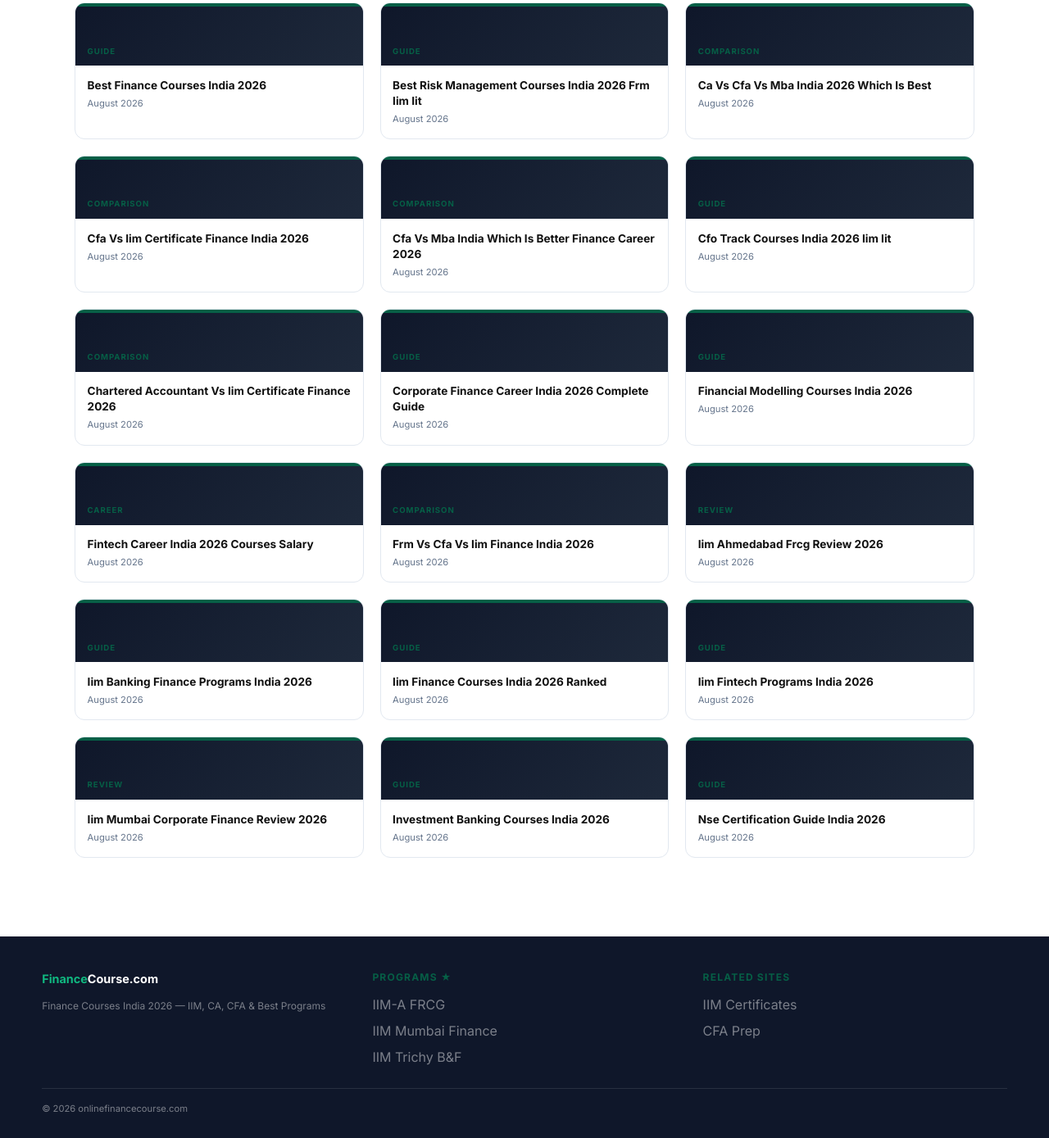
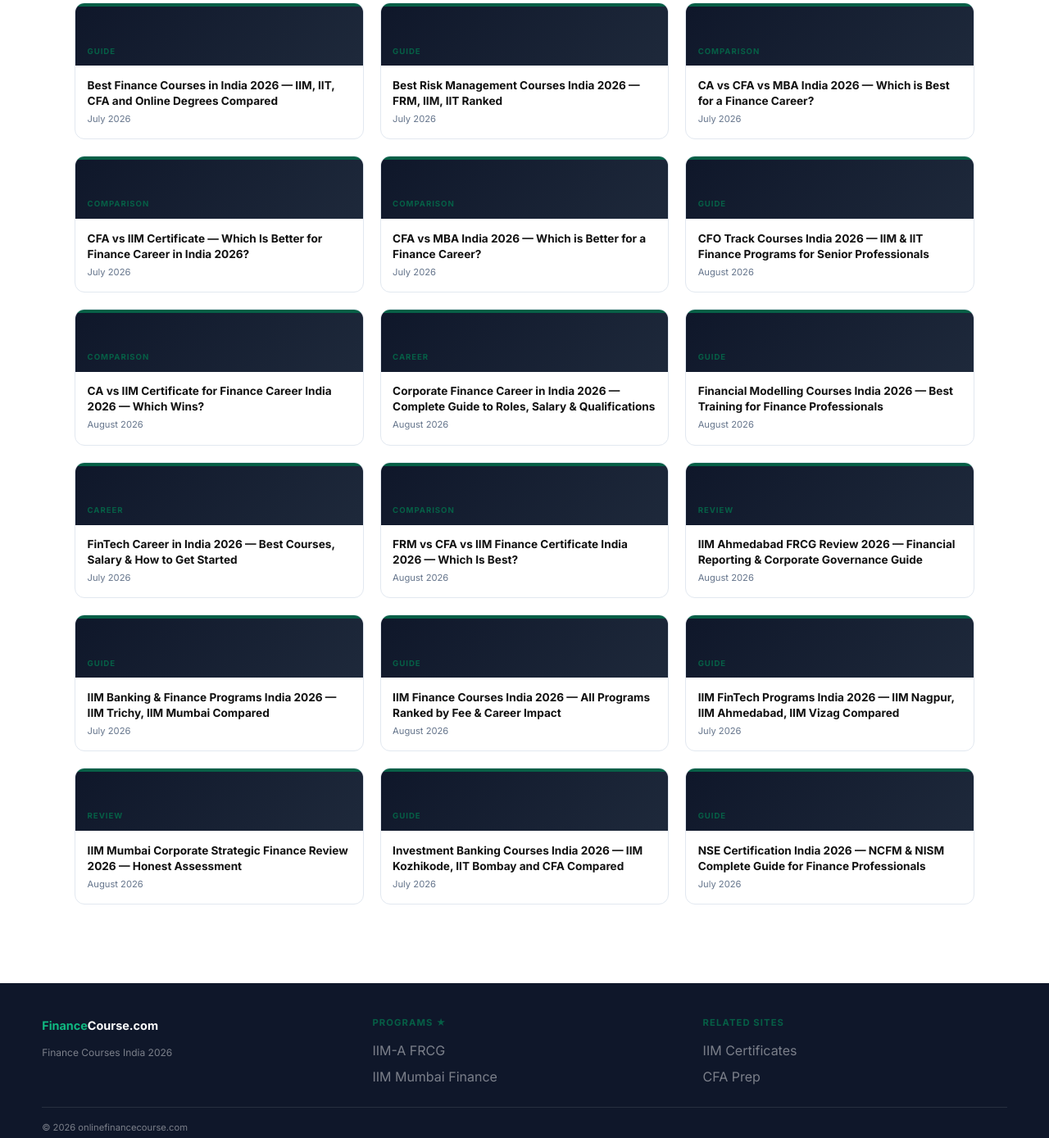
Before and after one commit to durgeshkekare-gif/onlinefinancecourse-com, a website: page blog/index.html in a window 1280 px wide. Shown: the part 354-1743 px from the top of the page at 82% size. Drawn offline with Linux system fonts and the light colour scheme.

Commit message:
fix: blog index — real titles, real publish dates (no more hardcoded August 2026)

```diff
--- a/blog/index.html
+++ b/blog/index.html
@@ -1,7 +1,10 @@
-<!DOCTYPE html><html lang="en"><head>
+<!DOCTYPE html>
+<html lang="en">
+<head>
 <meta charset="UTF-8"><link rel="icon" href="/favicon.ico">
-<meta name="viewport" content="width=device-width,initial-scale=1.0"><meta name="robots" content="index,follow">
-<meta name="description" content="Best finance courses India 2026. IIM certificates, CA, CFA, FRM — honest reviews and career guides.">
+<meta name="viewport" content="width=device-width,initial-scale=1.0">
+<meta name="robots" content="index,follow">
+<meta name="description" content="Best finance courses India 2026. IIM, CA, CFA, FRM.">
 <title>Blog — 18 Guides | onlinefinancecourse.com</title>
 <link rel="canonical" href="https://onlinefinancecourse.com/blog">
 <script async src="https://www.googletagmanager.com/gtag/js?id=G-V9K91BYWFK"></script>
@@ -9,41 +12,212 @@
 <link rel="preconnect" href="https://fonts.googleapis.com">
 <link href="https://fonts.googleapis.com/css2?family=Sora:wght@400;600;700;800&family=Inter:wght@300;400;500;600;700&display=swap" rel="stylesheet">
 <link rel="stylesheet" href="/assets/style.css?v=11">
-</head><body>
-<nav class="nav"><a href="/" class="nav-logo"><span style='color:#10B981'>Finance</span>Course.com</a><ul class="nav-links"><li><a href="/courses/">Courses</a></li><li><a href="/blog/">Blog</a></li></ul><a href="/apply.html" class="nav-cta">Free Counselling</a><button class="nav-ham">&#9776;</button></nav>
+</head>
+<body>
+<nav class="nav">
+  <a href="/" class="nav-logo"><span style='color:#10B981'>Finance</span>Course.com</a>
+  <ul class="nav-links"><li><a href='/courses/'>Courses</a></li><li><a href='/blog/'>Blog</a></li></ul>
+  <a href="/apply.html" class="nav-cta">Free Counselling</a>
+  <button class="nav-ham">&#9776;</button>
+</nav>
 <div style="background:linear-gradient(135deg,#0F172A,#1E293B);padding:52px 4%;text-align:center;border-bottom:3px solid #065F4633;">
-  <span style="font-size:.63rem;font-weight:700;letter-spacing:.16em;text-transform:uppercase;color:#065F46;display:block;margin-bottom:.5rem;">18 articles · Updated August 2026</span>
+  <span style="font-size:.63rem;font-weight:700;letter-spacing:.16em;text-transform:uppercase;color:#065F46;display:block;margin-bottom:.5rem;">18 articles · Updated July 2026</span>
   <h1 style="font-family:Sora,sans-serif;font-size:clamp(1.75rem,3.5vw,2.4rem);font-weight:800;color:#fff;letter-spacing:-.03em;margin-bottom:.5rem;">Guides &amp; Reviews</h1>
   <p style="font-size:.875rem;color:rgba(255,255,255,.45);max-width:520px;margin:.5rem auto 0;">Program reviews, comparisons, career guides and salary insights for professionals in India.</p>
 </div>
 <div class="blog-grid">
-<a href="/blog/best-finance-courses-india-2026" class="blog-card"><div class="blog-card-bar" style="background:#065F46;"></div><div class="blog-card-head"><span class="blog-card-cat" style="color:#065F46;">Guide</span></div><div class="blog-card-body"><div class="blog-card-title">Best Finance Courses India 2026</div><div class="blog-card-date">August 2026</div></div></a>
-<a href="/blog/best-risk-management-courses-india-2026-frm-iim-iit" class="blog-card"><div class="blog-card-bar" style="background:#065F46;"></div><div class="blog-card-head"><span class="blog-card-cat" style="color:#065F46;">Guide</span></div><div class="blog-card-body"><div class="blog-card-title">Best Risk Management Courses India 2026 Frm Iim Iit</div><div class="blog-card-date">August 2026</div></div></a>
-<a href="/blog/ca-vs-cfa-vs-mba-india-2026-which-is-best" class="blog-card"><div class="blog-card-bar" style="background:#065F46;"></div><div class="blog-card-head"><span class="blog-card-cat" style="color:#065F46;">Comparison</span></div><div class="blog-card-body"><div class="blog-card-title">Ca Vs Cfa Vs Mba India 2026 Which Is Best</div><div class="blog-card-date">August 2026</div></div></a>
-<a href="/blog/cfa-vs-iim-certificate-finance-india-2026" class="blog-card"><div class="blog-card-bar" style="background:#065F46;"></div><div class="blog-card-head"><span class="blog-card-cat" style="color:#065F46;">Comparison</span></div><div class="blog-card-body"><div class="blog-card-title">Cfa Vs Iim Certificate Finance India 2026</div><div class="blog-card-date">August 2026</div></div></a>
-<a href="/blog/cfa-vs-mba-india-which-is-better-finance-career-2026" class="blog-card"><div class="blog-card-bar" style="background:#065F46;"></div><div class="blog-card-head"><span class="blog-card-cat" style="color:#065F46;">Comparison</span></div><div class="blog-card-body"><div class="blog-card-title">Cfa Vs Mba India Which Is Better Finance Career 2026</div><div class="blog-card-date">August 2026</div></div></a>
-<a href="/blog/cfo-track-courses-india-2026-iim-iit" class="blog-card"><div class="blog-card-bar" style="background:#065F46;"></div><div class="blog-card-head"><span class="blog-card-cat" style="color:#065F46;">Guide</span></div><div class="blog-card-body"><div class="blog-card-title">Cfo Track Courses India 2026 Iim Iit</div><div class="blog-card-date">August 2026</div></div></a>
-<a href="/blog/chartered-accountant-vs-iim-certificate-finance-2026" class="blog-card"><div class="blog-card-bar" style="background:#065F46;"></div><div class="blog-card-head"><span class="blog-card-cat" style="color:#065F46;">Comparison</span></div><div class="blog-card-body"><div class="blog-card-title">Chartered Accountant Vs Iim Certificate Finance 2026</div><div class="blog-card-date">August 2026</div></div></a>
-<a href="/blog/corporate-finance-career-india-2026-complete-guide" class="blog-card"><div class="blog-card-bar" style="background:#065F46;"></div><div class="blog-card-head"><span class="blog-card-cat" style="color:#065F46;">Guide</span></div><div class="blog-card-body"><div class="blog-card-title">Corporate Finance Career India 2026 Complete Guide</div><div class="blog-card-date">August 2026</div></div></a>
-<a href="/blog/financial-modelling-courses-india-2026" class="blog-card"><div class="blog-card-bar" style="background:#065F46;"></div><div class="blog-card-head"><span class="blog-card-cat" style="color:#065F46;">Guide</span></div><div class="blog-card-body"><div class="blog-card-title">Financial Modelling Courses India 2026</div><div class="blog-card-date">August 2026</div></div></a>
-<a href="/blog/fintech-career-india-2026-courses-salary" class="blog-card"><div class="blog-card-bar" style="background:#065F46;"></div><div class="blog-card-head"><span class="blog-card-cat" style="color:#065F46;">Career</span></div><div class="blog-card-body"><div class="blog-card-title">Fintech Career India 2026 Courses Salary</div><div class="blog-card-date">August 2026</div></div></a>
-<a href="/blog/frm-vs-cfa-vs-iim-finance-india-2026" class="blog-card"><div class="blog-card-bar" style="background:#065F46;"></div><div class="blog-card-head"><span class="blog-card-cat" style="color:#065F46;">Comparison</span></div><div class="blog-card-body"><div class="blog-card-title">Frm Vs Cfa Vs Iim Finance India 2026</div><div class="blog-card-date">August 2026</div></div></a>
-<a href="/blog/iim-ahmedabad-frcg-review-2026" class="blog-card"><div class="blog-card-bar" style="background:#065F46;"></div><div class="blog-card-head"><span class="blog-card-cat" style="color:#065F46;">Review</span></div><div class="blog-card-body"><div class="blog-card-title">Iim Ahmedabad Frcg Review 2026</div><div class="blog-card-date">August 2026</div></div></a>
-<a href="/blog/iim-banking-finance-programs-india-2026" class="blog-card"><div class="blog-card-bar" style="background:#065F46;"></div><div class="blog-card-head"><span class="blog-card-cat" style="color:#065F46;">Guide</span></div><div class="blog-card-body"><div class="blog-card-title">Iim Banking Finance Programs India 2026</div><div class="blog-card-date">August 2026</div></div></a>
-<a href="/blog/iim-finance-courses-india-2026-ranked" class="blog-card"><div class="blog-card-bar" style="background:#065F46;"></div><div class="blog-card-head"><span class="blog-card-cat" style="color:#065F46;">Guide</span></div><div class="blog-card-body"><div class="blog-card-title">Iim Finance Courses India 2026 Ranked</div><div class="blog-card-date">August 2026</div></div></a>
-<a href="/blog/iim-fintech-programs-india-2026" class="blog-card"><div class="blog-card-bar" style="background:#065F46;"></div><div class="blog-card-head"><span class="blog-card-cat" style="color:#065F46;">Guide</span></div><div class="blog-card-body"><div class="blog-card-title">Iim Fintech Programs India 2026</div><div class="blog-card-date">August 2026</div></div></a>
-<a href="/blog/iim-mumbai-corporate-finance-review-2026" class="blog-card"><div class="blog-card-bar" style="background:#065F46;"></div><div class="blog-card-head"><span class="blog-card-cat" style="color:#065F46;">Review</span></div><div class="blog-card-body"><div class="blog-card-title">Iim Mumbai Corporate Finance Review 2026</div><div class="blog-card-date">August 2026</div></div></a>
-<a href="/blog/investment-banking-courses-india-2026" class="blog-card"><div class="blog-card-bar" style="background:#065F46;"></div><div class="blog-card-head"><span class="blog-card-cat" style="color:#065F46;">Guide</span></div><div class="blog-card-body"><div class="blog-card-title">Investment Banking Courses India 2026</div><div class="blog-card-date">August 2026</div></div></a>
-<a href="/blog/nse-certification-guide-india-2026" class="blog-card"><div class="blog-card-bar" style="background:#065F46;"></div><div class="blog-card-head"><span class="blog-card-cat" style="color:#065F46;">Guide</span></div><div class="blog-card-body"><div class="blog-card-title">Nse Certification Guide India 2026</div><div class="blog-card-date">August 2026</div></div></a>
+<a href="/blog/best-finance-courses-india-2026" class="blog-card">
+  <div class="blog-card-bar" style="background:#065F46;"></div>
+  <div class="blog-card-head">
+    <span class="blog-card-cat" style="color:#065F46;">Guide</span>
+  </div>
+  <div class="blog-card-body">
+    <div class="blog-card-title">Best Finance Courses in India 2026 — IIM, IIT, CFA and Online Degrees Compared</div>
+    <div class="blog-card-date">July 2026</div>
+  </div>
+</a>
+<a href="/blog/best-risk-management-courses-india-2026-frm-iim-iit" class="blog-card">
+  <div class="blog-card-bar" style="background:#065F46;"></div>
+  <div class="blog-card-head">
+    <span class="blog-card-cat" style="color:#065F46;">Guide</span>
+  </div>
+  <div class="blog-card-body">
+    <div class="blog-card-title">Best Risk Management Courses India 2026 — FRM, IIM, IIT Ranked</div>
+    <div class="blog-card-date">July 2026</div>
+  </div>
+</a>
+<a href="/blog/ca-vs-cfa-vs-mba-india-2026-which-is-best" class="blog-card">
+  <div class="blog-card-bar" style="background:#065F46;"></div>
+  <div class="blog-card-head">
+    <span class="blog-card-cat" style="color:#065F46;">Comparison</span>
+  </div>
+  <div class="blog-card-body">
+    <div class="blog-card-title">CA vs CFA vs MBA India 2026 — Which is Best for a Finance Career?</div>
+    <div class="blog-card-date">July 2026</div>
+  </div>
+</a>
+<a href="/blog/cfa-vs-iim-certificate-finance-india-2026" class="blog-card">
+  <div class="blog-card-bar" style="background:#065F46;"></div>
+  <div class="blog-card-head">
+    <span class="blog-card-cat" style="color:#065F46;">Comparison</span>
+  </div>
+  <div class="blog-card-body">
+    <div class="blog-card-title">CFA vs IIM Certificate — Which Is Better for Finance Career in India 2026?</div>
+    <div class="blog-card-date">July 2026</div>
+  </div>
+</a>
+<a href="/blog/cfa-vs-mba-india-which-is-better-finance-career-2026" class="blog-card">
+  <div class="blog-card-bar" style="background:#065F46;"></div>
+  <div class="blog-card-head">
+    <span class="blog-card-cat" style="color:#065F46;">Comparison</span>
+  </div>
+  <div class="blog-card-body">
+    <div class="blog-card-title">CFA vs MBA India 2026 — Which is Better for a Finance Career?</div>
+    <div class="blog-card-date">July 2026</div>
+  </div>
+</a>
+<a href="/blog/cfo-track-courses-india-2026-iim-iit" class="blog-card">
+  <div class="blog-card-bar" style="background:#065F46;"></div>
+  <div class="blog-card-head">
+    <span class="blog-card-cat" style="color:#065F46;">Guide</span>
+  </div>
+  <div class="blog-card-body">
+    <div class="blog-card-title">CFO Track Courses India 2026 — IIM & IIT Finance Programs for Senior Professionals</div>
+    <div class="blog-card-date">August 2026</div>
+  </div>
+</a>
+<a href="/blog/chartered-accountant-vs-iim-certificate-finance-2026" class="blog-card">
+  <div class="blog-card-bar" style="background:#065F46;"></div>
+  <div class="blog-card-head">
+    <span class="blog-card-cat" style="color:#065F46;">Comparison</span>
+  </div>
+  <div class="blog-card-body">
+    <div class="blog-card-title">CA vs IIM Certificate for Finance Career India 2026 — Which Wins?</div>
+    <div class="blog-card-date">August 2026</div>
+  </div>
+</a>
+<a href="/blog/corporate-finance-career-india-2026-complete-guide" class="blog-card">
+  <div class="blog-card-bar" style="background:#065F46;"></div>
+  <div class="blog-card-head">
+    <span class="blog-card-cat" style="color:#065F46;">Career</span>
+  </div>
+  <div class="blog-card-body">
+    <div class="blog-card-title">Corporate Finance Career in India 2026 — Complete Guide to Roles, Salary & Qualifications</div>
+    <div class="blog-card-date">August 2026</div>
+  </div>
+</a>
+<a href="/blog/financial-modelling-courses-india-2026" class="blog-card">
+  <div class="blog-card-bar" style="background:#065F46;"></div>
+  <div class="blog-card-head">
+    <span class="blog-card-cat" style="color:#065F46;">Guide</span>
+  </div>
+  <div class="blog-card-body">
+    <div class="blog-card-title">Financial Modelling Courses India 2026 — Best Training for Finance Professionals</div>
+    <div class="blog-card-date">August 2026</div>
+  </div>
+</a>
+<a href="/blog/fintech-career-india-2026-courses-salary" class="blog-card">
+  <div class="blog-card-bar" style="background:#065F46;"></div>
+  <div class="blog-card-head">
+    <span class="blog-card-cat" style="color:#065F46;">Career</span>
+  </div>
+  <div class="blog-card-body">
+    <div class="blog-card-title">FinTech Career in India 2026 — Best Courses, Salary & How to Get Started</div>
+    <div class="blog-card-date">July 2026</div>
+  </div>
+</a>
+<a href="/blog/frm-vs-cfa-vs-iim-finance-india-2026" class="blog-card">
+  <div class="blog-card-bar" style="background:#065F46;"></div>
+  <div class="blog-card-head">
+    <span class="blog-card-cat" style="color:#065F46;">Comparison</span>
+  </div>
+  <div class="blog-card-body">
+    <div class="blog-card-title">FRM vs CFA vs IIM Finance Certificate India 2026 — Which Is Best?</div>
+    <div class="blog-card-date">August 2026</div>
+  </div>
+</a>
+<a href="/blog/iim-ahmedabad-frcg-review-2026" class="blog-card">
+  <div class="blog-card-bar" style="background:#065F46;"></div>
+  <div class="blog-card-head">
+    <span class="blog-card-cat" style="color:#065F46;">Review</span>
+  </div>
+  <div class="blog-card-body">
+    <div class="blog-card-title">IIM Ahmedabad FRCG Review 2026 — Financial Reporting & Corporate Governance Guide</div>
+    <div class="blog-card-date">August 2026</div>
+  </div>
+</a>
+<a href="/blog/iim-banking-finance-programs-india-2026" class="blog-card">
+  <div class="blog-card-bar" style="background:#065F46;"></div>
+  <div class="blog-card-head">
+    <span class="blog-card-cat" style="color:#065F46;">Guide</span>
+  </div>
+  <div class="blog-card-body">
+    <div class="blog-card-title">IIM Banking & Finance Programs India 2026 — IIM Trichy, IIM Mumbai Compared</div>
+    <div class="blog-card-date">July 2026</div>
+  </div>
+</a>
+<a href="/blog/iim-finance-courses-india-2026-ranked" class="blog-card">
+  <div class="blog-card-bar" style="background:#065F46;"></div>
+  <div class="blog-card-head">
+    <span class="blog-card-cat" style="color:#065F46;">Guide</span>
+  </div>
+  <div class="blog-card-body">
+    <div class="blog-card-title">IIM Finance Courses India 2026 — All Programs Ranked by Fee & Career Impact</div>
+    <div class="blog-card-date">August 2026</div>
+  </div>
+</a>
+<a href="/blog/iim-fintech-programs-india-2026" class="blog-card">
+  <div class="blog-card-bar" style="background:#065F46;"></div>
+  <div class="blog-card-head">
+    <span class="blog-card-cat" style="color:#065F46;">Guide</span>
+  </div>
+  <div class="blog-card-body">
+    <div class="blog-card-title">IIM FinTech Programs India 2026 — IIM Nagpur, IIM Ahmedabad, IIM Vizag Compared</div>
+    <div class="blog-card-date">July 2026</div>
+  </div>
+</a>
+<a href="/blog/iim-mumbai-corporate-finance-review-2026" class="blog-card">
+  <div class="blog-card-bar" style="background:#065F46;"></div>
+  <div class="blog-card-head">
+    <span class="blog-card-cat" style="color:#065F46;">Review</span>
+  </div>
+  <div class="blog-card-body">
+    <div class="blog-card-title">IIM Mumbai Corporate Strategic Finance Review 2026 — Honest Assessment</div>
+    <div class="blog-card-date">August 2026</div>
+  </div>
+</a>
+<a href="/blog/investment-banking-courses-india-2026" class="blog-card">
+  <div class="blog-card-bar" style="background:#065F46;"></div>
+  <div class="blog-card-head">
+    <span class="blog-card-cat" style="color:#065F46;">Guide</span>
+  </div>
+  <div class="blog-card-body">
+    <div class="blog-card-title">Investment Banking Courses India 2026 — IIM Kozhikode, IIT Bombay and CFA Compared</div>
+    <div class="blog-card-date">July 2026</div>
+  </div>
+</a>
+<a href="/blog/nse-certification-guide-india-2026" class="blog-card">
+  <div class="blog-card-bar" style="background:#065F46;"></div>
+  <div class="blog-card-head">
+    <span class="blog-card-cat" style="color:#065F46;">Guide</span>
+  </div>
+  <div class="blog-card-body">
+    <div class="blog-card-title">NSE Certification India 2026 — NCFM & NISM Complete Guide for Finance Professionals</div>
+    <div class="blog-card-date">July 2026</div>
+  </div>
+</a>
 </div>
 <footer style="background:#0F172A;color:rgba(255,255,255,.45);padding:2.5rem 4%;margin-top:3rem;">
-<div style="max-width:1200px;margin:0 auto;display:grid;grid-template-columns:1fr 1fr 1fr;gap:2rem;">
-<div><div style="color:#fff;font-weight:700;font-size:.9rem;margin-bottom:.75rem;"><span style='color:#10B981'>Finance</span>Course.com</div><p style="font-size:.75rem;line-height:1.7;">Finance Courses India 2026 — IIM, CA, CFA & Best Programs</p></div>
-<div><div style="color:#065F46;font-weight:700;font-size:.75rem;text-transform:uppercase;letter-spacing:.1em;margin-bottom:.75rem;">Programs ★</div><ul style="list-style:none;padding:0;margin:0;display:flex;flex-direction:column;gap:.4rem;"><li><a href="https://www.jaroeducation.com/financial-reporting-and-corporate-governance-iim-ahmedabad" target="_blank" rel="noopener">IIM-A FRCG</a></li><li><a href="https://www.jaroeducation.com/executive-certificate-program-in-corporate-strategic-finance-iim-mumbai" target="_blank" rel="noopener">IIM Mumbai Finance</a></li><li><a href="https://www.jaroeducation.com/banking-finance-pg-certificate-programme-iim-trichy" target="_blank" rel="noopener">IIM Trichy B&F</a></li></ul></div>
-<div><div style="color:#065F46;font-weight:700;font-size:.75rem;text-transform:uppercase;letter-spacing:.1em;margin-bottom:.75rem;">Related Sites</div><ul style="list-style:none;padding:0;margin:0;display:flex;flex-direction:column;gap:.4rem;"><li><a href="https://iimcertificate.in">IIM Certificates</a></li><li><a href="https://cfa-prep.in">CFA Prep</a></li></ul></div>
+<div style="max-width:1200px;margin:0 auto;display:grid;grid-template-columns:1fr 1fr 1fr;gap:2rem;flex-wrap:wrap;">
+<div><div style="color:#fff;font-weight:700;font-size:.9rem;margin-bottom:.75rem;"><span style='color:#10B981'>Finance</span>Course.com</div><p style="font-size:.75rem;line-height:1.7;">Finance Courses India 2026</p></div>
+<div><div style="color:#065F46;font-weight:700;font-size:.7rem;text-transform:uppercase;letter-spacing:.1em;margin-bottom:.75rem;">Programs ★</div><ul style="list-style:none;padding:0;margin:0;display:flex;flex-direction:column;gap:.4rem;"><li><a href="https://www.jaroeducation.com/financial-reporting-and-corporate-governance-iim-ahmedabad" target="_blank" rel="noopener">IIM-A FRCG</a></li><li><a href="https://www.jaroeducation.com/executive-certificate-program-in-corporate-strategic-finance-iim-mumbai" target="_blank" rel="noopener">IIM Mumbai Finance</a></li></ul></div>
+<div><div style="color:#065F46;font-weight:700;font-size:.7rem;text-transform:uppercase;letter-spacing:.1em;margin-bottom:.75rem;">Related Sites</div><ul style="list-style:none;padding:0;margin:0;display:flex;flex-direction:column;gap:.4rem;"><li><a href="https://iimcertificate.in">IIM Certificates</a></li><li><a href="https://cfa-prep.in">CFA Prep</a></li></ul></div>
 </div>
 <div style="max-width:1200px;margin:1.5rem auto 0;padding-top:1rem;border-top:1px solid rgba(255,255,255,.1);font-size:.7rem;">© 2026 onlinefinancecourse.com</div>
 </footer>
+<div class="sticky-mb">
+  <button class="smb-call" onclick="window.location.href='/apply.html'">📞 Call</button>
+  <a href="/apply.html" class="smb-cta" style="background:#065F46;">Free Counselling →</a>
+</div>
 <script src="/assets/main.js?v=11"></script>
-<div class="sticky-mb"><button class="smb-call">📞 Call</button><a href="/apply.html" class="smb-cta" style="background:#065F46;">Free Counselling →</a></div>
 </body></html>
```
